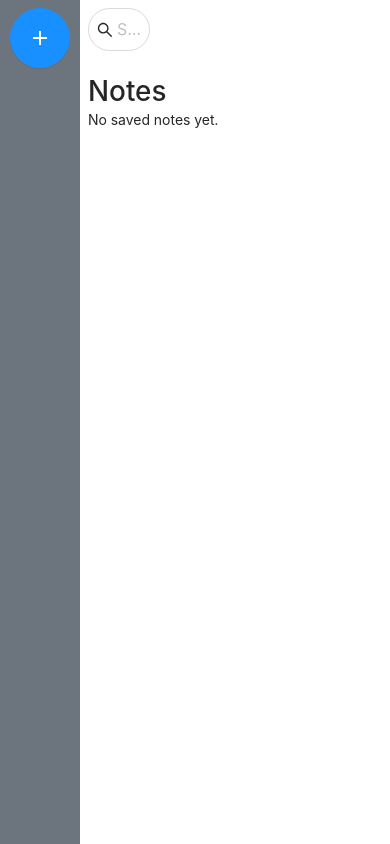
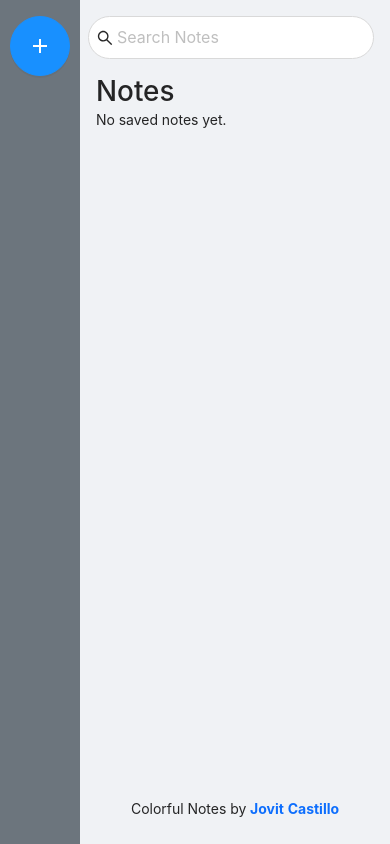
Before and after one commit to Jovitrycast/colorful-notes, a React (Create React App) app: page / in a window 390 px wide. Built offline with nearby package versions, Linux system fonts and the light colour scheme.

Commit message:
FIxed notes CRUD with responsive UI

```diff
--- a/src/App.js
+++ b/src/App.js
@@ -1,23 +1,12 @@
 import React from 'react';
-import Header from './components/Header';
 import NoteLists from './components/NoteLists';
-import Notes from './components/Notes';
-import SideBar from './components/SideBar';
 
 
 
 function App() {
 	return (
 		<>
-        <div className='d-flex'>
-            <SideBar/>
-            <div className='w-100'>
-                <Header/>
-                <NoteLists/>
-            </div>
-
-        </div>
-
+            <NoteLists/>
 		</>
 	);
 }
--- a/src/components/Header.jsx
+++ b/src/components/Header.jsx
@@ -1,22 +1,31 @@
 // ant design imports
-import { Input } from 'antd'
+import { Col, Input, Row } from 'antd'
 import { SearchOutlined } from '@ant-design/icons'
 
-function Header() {
+function Header(props) {
+  const displayedNotes  = props.notes;
+  const count = displayedNotes.length;
   return (
-    <div className='w-100'>
-        <section className='p-2 w-25'>
-             <Input
+    <div className='w-100 p-2'>
+      <Row>
+        <Col
+            sm={24}
+            md={16}
+            lg={8}
+            xl={8}
+            xxl={8}
+        >
+            <Input
                 size='large'
                 placeholder='Search Notes'
                 prefix={<SearchOutlined/>}
-                className='rounded-5 p-2 mb-2 w-100'
+                className='rounded-5 p-2 my-2 w-100'
             />
-        </section>
-
+        </Col>
+      </Row>
         <section className="p-2">
             <h1 className="m-0">Notes</h1>
-            <p>No saved notes yet.</p>
+            { count > 0 ? (<p>{count}{count === 1 ? " note" : " notes"} registered</p>) : (<p>No saved notes yet.</p>)}
         </section>
     </div>
   )
--- a/src/components/NoteLists.jsx
+++ b/src/components/NoteLists.jsx
@@ -5,12 +5,17 @@ import { useEffect, useState } from 'react';
 import { useDispatch, useSelector } from 'react-redux';
 import { setListedNotes } from '../features/notes/noteSlice';
 import Notes from './Notes';
+import SideBar from './SideBar';
+import Header from './Header';
+
+// Import Ant Design
+import Layout, { Content, Footer } from "antd/lib/layout/layout";
+import { Col } from 'antd';
 
 function NoteLists() {
     const dispatch = useDispatch();
     const { listedNotes, addNew, createdAt} = useSelector((state) => state.note);
     const [displayedNotes, setDisplayedNotes] = useState(listedNotes);
-
     useEffect(() => {
       if(addNew){
         handleAddNote();
@@ -19,7 +24,7 @@ function NoteLists() {
 
     useEffect(() => {
       setDisplayedNotes(listedNotes)
-      },[listedNotes])
+      },[listedNotes,addNew])
 
      const handleAddNote = () => {
         const noteId = generateRandomId();
@@ -33,17 +38,47 @@ function NoteLists() {
           dispatch(setListedNotes(newNote));
       }
 
+      // const handleSearch = () => {
+
+      // }
 
   return (
-    <div className='d-flex flex-wrap'>
-        {displayedNotes?.map((note) => (
-            <div key={note.id} className="w-25">
+    <>
+    <Layout style={{
+        minHeight: "100vh",
+        width: "100%",
+        height: "100vh",
+      }}>
+      <SideBar />
+      <Layout>
+        <Content style={{
+            minWidth: '100%',
+            overflowY: "scroll",
+            overflowX: "hidden",
+        }}>
+            <Header notes = {displayedNotes}/>
+            <div className='ant-row d-flex flex-wrap p-2 w-100 h-50'>
+              {displayedNotes?.map((note) => (
+                <Col
+                key={note.id}
+                sm={24}
+                md={12}
+                lg={8}
+                xl={6}
+                xxl={4}
+                className="w-100 mb-3"
+              >
                 <Notes
                   noteData={note}
                 />
+              </Col>
+              ))}
             </div>
-        ))}
-    </div>
+        </Content>
+        <Footer className='text-center'>Colorful Notes by <span className='text-primary fw-bold'>Jovit Castillo</span></Footer>
+      </Layout>
+    </Layout>
+    </>
   )
 }
 
--- a/src/components/Notes.jsx
+++ b/src/components/Notes.jsx
@@ -5,7 +5,7 @@ import notesColorsSelection from '../commons/colors';
 import { useDispatch, useSelector } from 'react-redux';
 import {
 	SaveChanges,
-	reset,
+	discard,
 	deleteNote,
 	updateNoteColor
 } from '../features/notes/noteSlice';
@@ -25,7 +25,7 @@ function Notes(props) {
 	const { id, content, color, date, isOpen } = props.noteData;
 
 	// Global States
-  	const { noteColor, createdAt } = useSelector((state) => state.note);
+  	const { noteColor, createdAt, addNew } = useSelector((state) => state.note);
 
 	// Local states
 	const [noteContent, setNoteContent] = useState(content);
@@ -51,7 +51,7 @@ function Notes(props) {
 		if(openNote) {
 			setIsEdit(true);
 		}
-	},[isEdit, isOpen])
+	},[isEdit, openNote])
 
 	const handleSaveChanges = async() => {
 		const newColor = color ? color : noteColor
@@ -68,6 +68,7 @@ function Notes(props) {
 
 	const handleMenuToggle = () => {
 		setisMenu(!isMenu);
+		setIsShowColors(false);
 	}
 
 	const handleEditNote = () => {
@@ -75,8 +76,8 @@ function Notes(props) {
 	}
 
 	const discardChanges = () => {
-		dispatch(reset());
-		setIsEdit(!isEdit);
+		dispatch(discard());
+		setIsEdit(false);
 	}
 
 	const handleDeleteNote = () => {
@@ -85,9 +86,10 @@ function Notes(props) {
   return (
         <section className='p-2'>
 			<div
-				className='d-flex flex-column align-items-center rounded p-3 fs-4'
+				className='d-flex flex-column align-items-center rounded-4 p-3 fs-4'
 				style={{
 					background: color ? color : noteColor,
+					minHeight: '15rem'
 					}}>
 				{isEdit ? (
 
@@ -99,7 +101,7 @@ function Notes(props) {
 						background: noteColor ? noteColor : color ,
 						border: 'none',
 						outline: 'none',
-						height: '15rem',
+						height: '11.4rem',
 						width: '100%',
 						resize: 'none',
 						fontStyle: 'italic'
@@ -107,26 +109,25 @@ function Notes(props) {
 						value={noteContent}
 						ref={inputRef}
 						onChange={(e) => setNoteContent(e.target.value)}
-
 					/>
 					) : (
 						<div
 							style={{
-								height: '15rem',
+								height: '11rem',
 								width: '100%'
 							}}>
 							<p className='w-100'>{content}</p>
 						</div>
 					)
 				}
-				<div className='d-flex justify-content-between align-items-between w-100 position-relative'>
+				<div className='d-flex justify-content-between align-items-center w-100 position-relative'>
 					<span className='fs-6'>{date}</span>
 					{isEdit ? (
 						<div className='d-flex gap-2'>
 							<Button
 								type='primary'
 								shape='circle'
-								icon={<DeleteOutlined />}
+								icon={ addNew ? <DeleteOutlined /> : <CloseOutlined/>}
 								onClick={discardChanges}
 								className="bg-dark border-0"
 							/>
@@ -136,6 +137,7 @@ function Notes(props) {
 								shape='circle'
 								icon={<CheckOutlined/>}
 								onClick={handleSaveChanges}
+								disabled={noteContent.length === 0}
 							/>
 						</div>
 					) : (
--- a/src/components/SideBar.jsx
+++ b/src/components/SideBar.jsx
@@ -1,4 +1,4 @@
-import { useState } from 'react';
+import { useState, useEffect } from 'react';
 import notesColorsSelection from '../commons/colors';
 
 // ant design imports
@@ -14,8 +14,8 @@ import { createNewNote } from '../features/notes/noteSlice';
 
 function SideBar() {
 	const [isShowColors, setIsShowColors] = useState(false);
+	const dispatch = useDispatch();
 
-	const dispatch = useDispatch();
 
 	const handleToggleColorSelection = () => {
 		setIsShowColors(!isShowColors);
@@ -25,12 +25,12 @@ function SideBar() {
 
 		<Sider
 		collapsed={true}
-			className="bg-secondary d-flex justify-content-center p-2"
+			className="bg-secondary d-flex justify-content-center p-3"
 			style={{
 				height: '100vh',
 			}}
 		>
-			<Tooltip title="Add Notes">
+			<Tooltip mouseEnterDelay={0.7} title="Add Notes">
 				<Button
 					type="primary"
 					shape="circle"
--- a/src/features/notes/noteSlice.js
+++ b/src/features/notes/noteSlice.js
@@ -1,4 +1,4 @@
-import { createSlice, createAsyncThunk } from '@reduxjs/toolkit';
+import { createSlice } from '@reduxjs/toolkit';
 
 // Get notes from localStorage
 const notes = JSON.parse(localStorage.getItem('notes'));
@@ -10,7 +10,6 @@ const options = { weekday: 'long', year: 'numeric', month: 'short', day: 'numeri
 
 const initialState = {
     listedNotes: notes ? notes : [],
-    isEmpty: true,
     addNew: false,
     noteColor: "",
     createdAt: currentDate.toLocaleDateString('en-us', options),
@@ -26,16 +25,14 @@ export const noteSlice = createSlice({
             state.noteColor = action.payload;
         },
         SaveChanges: (state, action) => {
-            let updatedNotes = state.listedNotes
-            updatedNotes[state.listedNotes.findIndex(note => note.id === action.payload.id)] = action.payload;
-            localStorage.setItem('notes', JSON.stringify(updatedNotes));
+            state.listedNotes[state.listedNotes.findIndex(note => note.id === action.payload.id)] = action.payload;
+            localStorage.setItem('notes', JSON.stringify(state.listedNotes));
             state.addNew = false;
             state.noteColor = "";
         },
         updateNoteColor: (state, action) => {
             const {id, color} = action.payload
-            let updatedNotes = state.listedNotes
-            updatedNotes[state.listedNotes.findIndex(note => note.id === id)].color = color;
+            state.listedNotes[state.listedNotes.findIndex(note => note.id === id)].color = color;
             localStorage.setItem('notes', JSON.stringify(state.listedNotes));
         },
         setListedNotes: (state, action) => {
@@ -45,6 +42,12 @@ export const noteSlice = createSlice({
             let thisNote = state.listedNotes.findIndex(note => note.id === action.payload)
             state.listedNotes.splice(thisNote,1);
             localStorage.setItem('notes', JSON.stringify(state.listedNotes));
+        },
+        discard: (state) => {
+            const notes = JSON.parse(localStorage.getItem('notes'));
+            state.listedNotes = notes;
+            state.noteColor = "";
+            state.addNew = false;
         }
     }
 });
@@ -55,7 +58,8 @@ export const {
         createNewNote,
         setListedNotes,
         deleteNote,
-        updateNoteColor
+        updateNoteColor,
+        discard
 
     } = noteSlice.actions
 export default noteSlice.reducer
```
